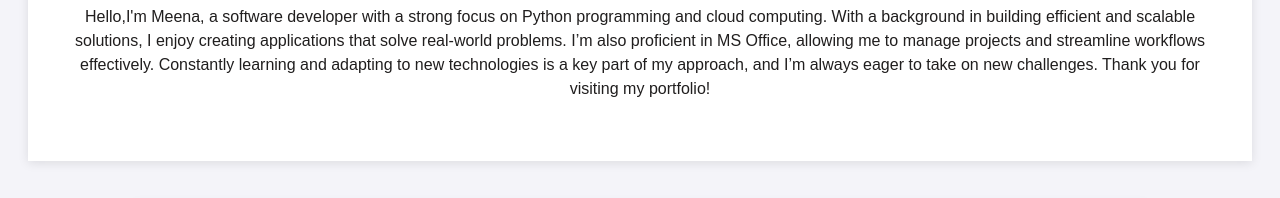
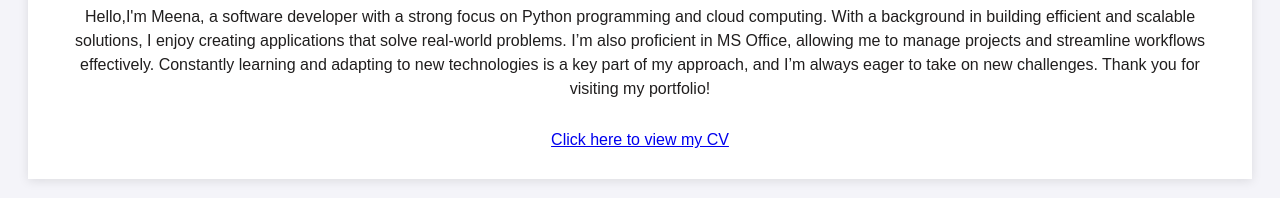
Before and after one commit to meenaratnakumari/meena, a plain HTML site: page index.html in a window 1280 px wide. Shown: the part 562-760 px from the top of the page. Drawn offline with Linux system fonts and the light colour scheme.

Commit message:
Update index.html

```diff
--- a/index.html
+++ b/index.html
@@ -12,6 +12,7 @@
         <img src="WhatsApp Image 2025-01-10 at 10.03.33_2c4209dd.jpg" width="290" height="300"/>
         <h2>ABOUT ME</h2>
         <p>Hello,I'm Meena, a software developer with a strong focus on Python programming and cloud computing. With a background in building efficient and scalable solutions, I enjoy creating applications that solve real-world problems. I’m also proficient in MS Office, allowing me to manage projects and streamline workflows effectively. Constantly learning and adapting to new technologies is a key part of my approach, and I’m always eager to take on new challenges. Thank you for visiting my portfolio!</p>
+        <a href="Meena Guthurthi Resume .pdf" target="_blank">Click here to view my CV</a>
     </div>
 
 </body><section class="skills">
```
